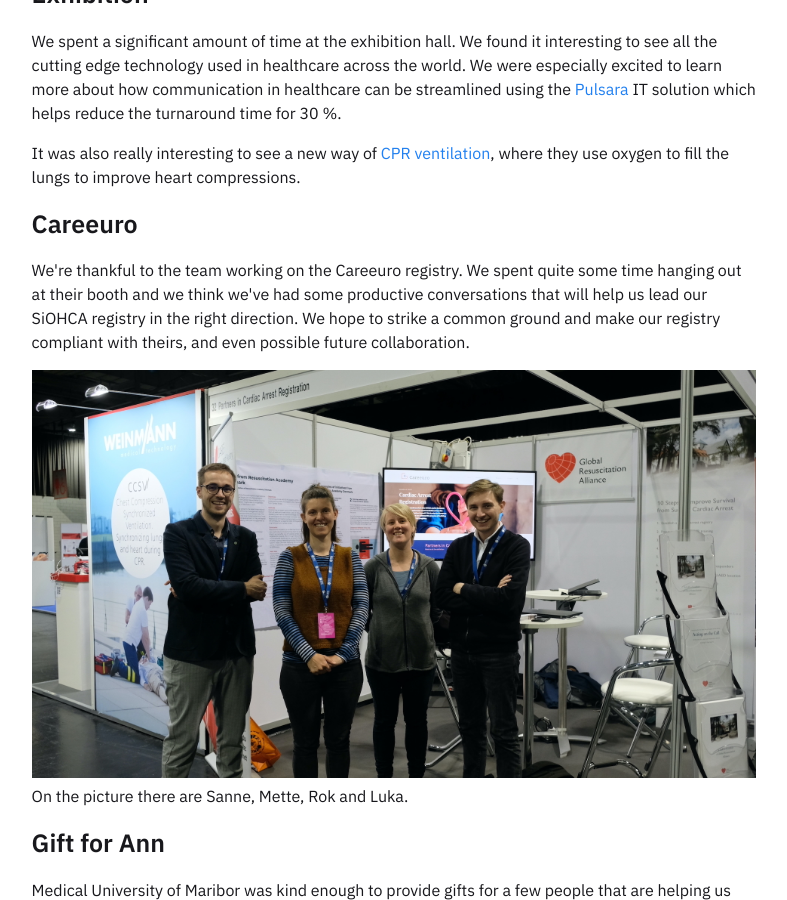
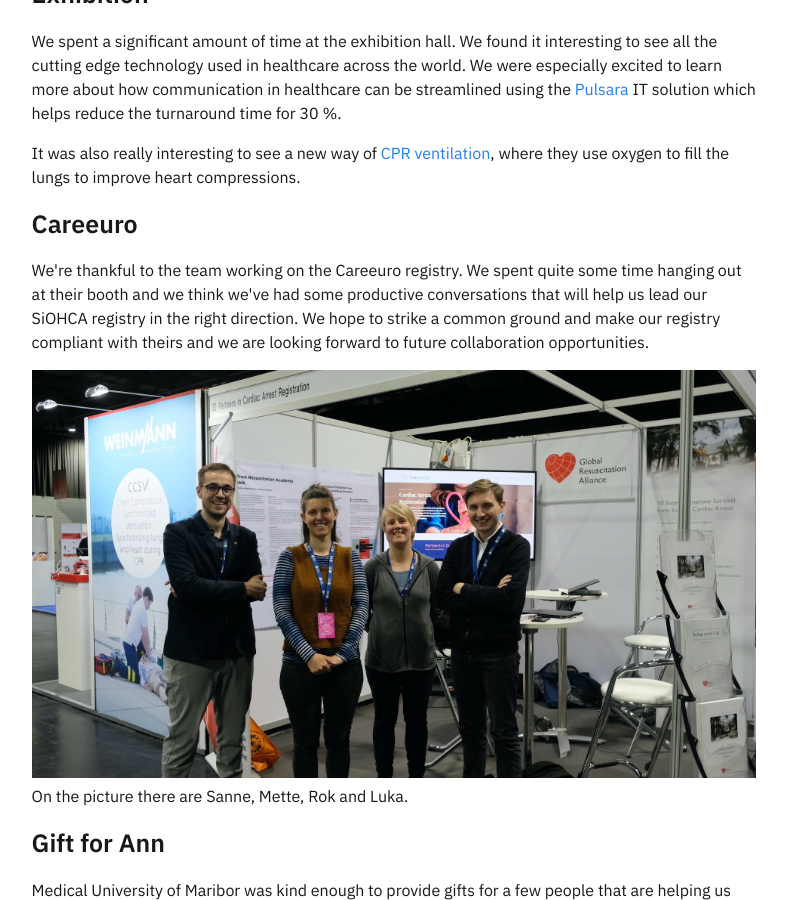
Before and after one commit to SterArcher/OHCA-registry-Slovenia, a Jekyll site: the page built from _posts/2022-05-04-EMS2022 Glasgow (day 2).md, in a window 1280 px wide and 900 px high, scrolled down 2053 px. Shown: the whole window, without its empty margins (246-1033 px from the left). Built offline with Jekyll 4.4.1, drawn with Linux system fonts in a browser that asks for light colours; nearby versions of some CDN libraries.

Commit message:
Update 2022-05-04-EMS2022 Glasgow (day 2).md

```diff
--- a/_posts/2022-05-04-EMS2022 Glasgow (day 2).md
+++ b/_posts/2022-05-04-EMS2022 Glasgow (day 2).md
@@ -12,13 +12,13 @@ On the picture you can see Luka and Rok in front of the EMS 2022 congress banner
 Today we were able to attend some wonderful keynotes where we got a lot of fresh knowledge about emergency medicine. In addition to that, we were inspired by talks about leadership, especially during the pandemic and the situation in Ukraine. We feel honoured to be able to learn from the world's leading professionals, out of which we would like to point out professor Douglas Chamberlain [read more about him in our post from yesterday](https://siohca.um.si/posts/We-were-on-a-GRA-meeting).
 
 > I really enjoyed the keynote that was held by [Jason Leitch](https://en.wikipedia.org/wiki/Jason_Leitch), who is the National Clinical Director of the Scottish Government. He talked about what it takes to be a good leader and what are the key aspects of good leaderhip. It is important to (1) understand the problems you face, (2) own the task and lead your team to the solution, and lastly (3) breathe. This really resonated with me as I want to lead our SiOHCA student team to success.
-> ~ Luka Petravić
+>   ~ Luka Petravić
 
 ### The neonatal resuscitation workshop
 Luka went ahead and participated in the neonatal resucitation workshop. What strook him the most was the similratiy of the workshop to the recent clinical practice he had in his home faculty of Maribor as a part of OB-GYN.
 
 > We were learning the same procedures, it is wonderful to see that standardisation and free movement of information enables for the patients to recieve the same level of care all around the world.
-> ~ Luka Petravić
+>   ~ Luka Petravić
 
 ![picture from the workshop](https://siohca.um.si/assets/img/Glasgow 2022/Neonatal resus.jpg)
 
@@ -28,7 +28,7 @@ We spent a significant amount of time at the exhibition hall. We found it intere
 It was also really interesting to see a new way of [CPR ventilation](https://www.weinmann-emergency.com/fileadmin/downloads/advertising_material/CCSV-83667-EN.pdf), where they use oxygen to fill the lungs to improve heart compressions.
 
 ### Careeuro
-We're thankful to the team working on the Careeuro registry. We spent quite some time hanging out at their booth and we think we've had some productive conversations that will help us lead our SiOHCA registry in the right direction. We hope to strike a common ground and make our registry compliant with theirs, and even possible future collaboration.
+We're thankful to the team working on the Careeuro registry. We spent quite some time hanging out at their booth and we think we've had some productive conversations that will help us lead our SiOHCA registry in the right direction. We hope to strike a common ground and make our registry compliant with theirs and we are looking forward to future collaboration opportunities.
 
 ![Picture with the their team](https://siohca.um.si/assets/img/Glasgow 2022/Careeuro.JPG)
 On the picture there are Sanne, Mette, Rok and Luka.
```
